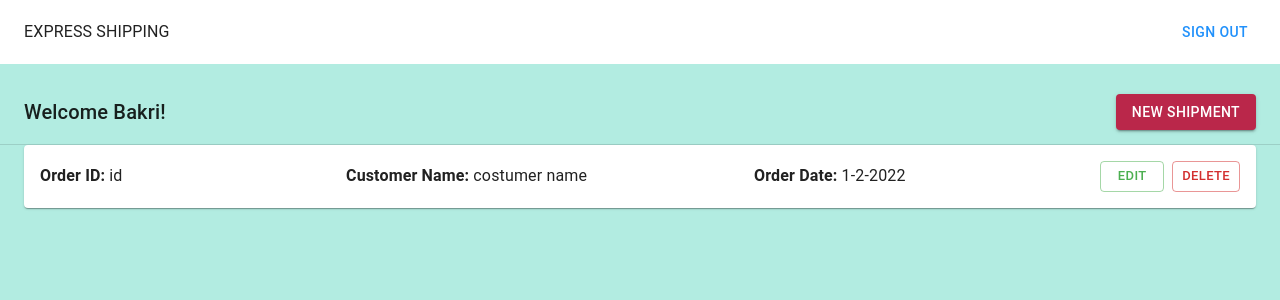
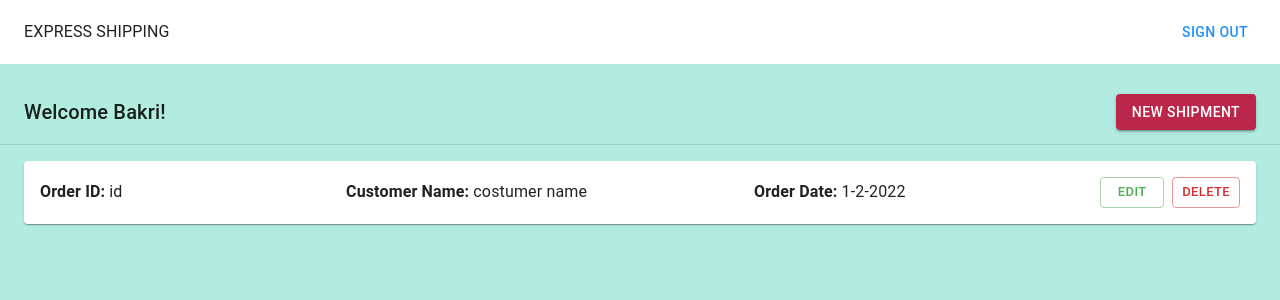
Before and after one commit to Bakri-Hmouda/pixel38-front, a React (Create React App) app: page /dashboard in a window 1280 px wide. Shown: the top 300 px of the page. Built offline with nearby package versions, Linux system fonts and the light colour scheme.

Commit message:
added list container Y margins

```diff
--- a/src/pages/Dashboard.js
+++ b/src/pages/Dashboard.js
@@ -3,12 +3,13 @@ import DashboardToolbar from "../components/DashBoard/DashboardToolbar";
 import ListItem from "../components/DashBoard/ListItem";
 
 export default function Dashboard() {
-    return <Container name={'main'} disableGutters maxWidth={'xxl'}>
+    return <Container name={'main'}  disableGutters maxWidth={'xxl'}>
 
-<DashboardToolbar/>
-        <Container maxWidth={'xxl'}>
+        <DashboardToolbar/>
+        <Container sx={{my:2}} maxWidth={'xxl'}>
             <ListItem/>
         </Container>
+
     </Container>
 
 }
```
